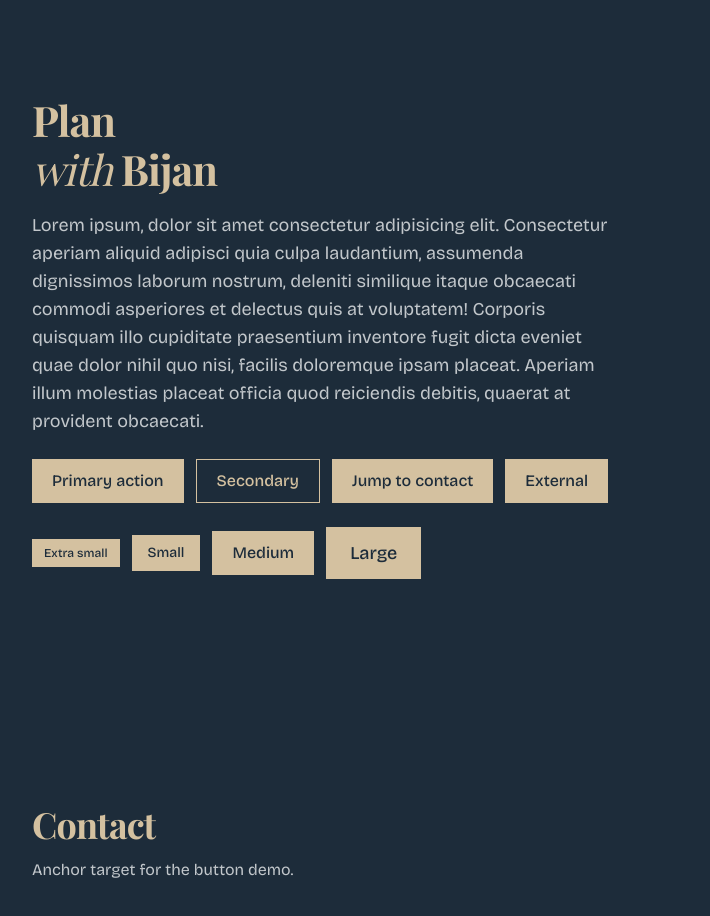
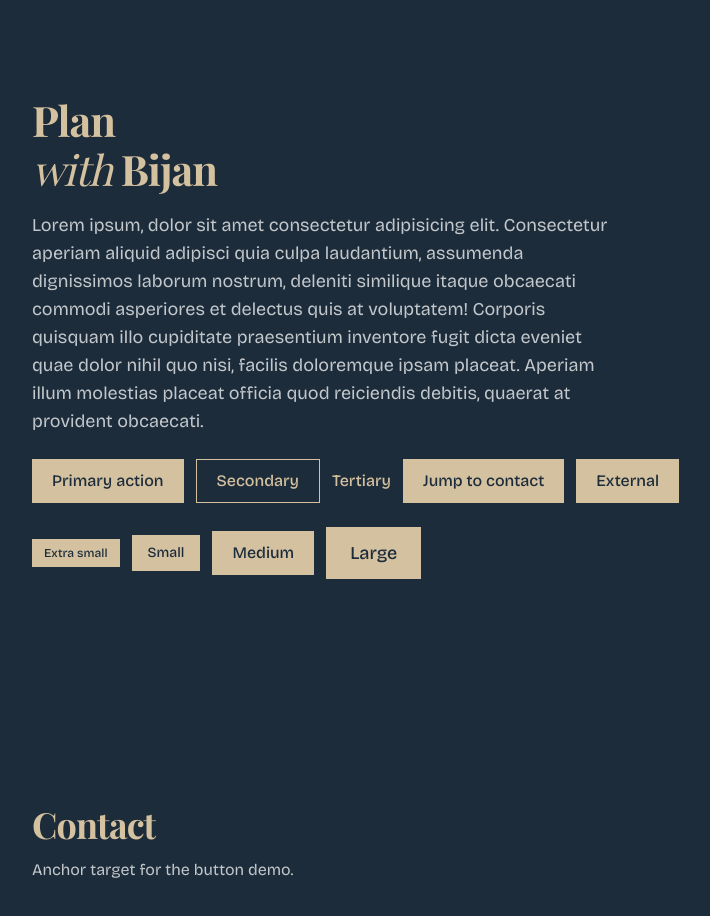
Before and after one commit to amirhoseinshahabnia/plan-with-bijan, a Next.js app: page / in a window 1280 px wide. Shown: the top 916 px of the page, without its empty margins (32-742 px from the left). Built offline with nearby package versions, Linux system fonts and the light colour scheme.

Commit message:
adds new button intent variant + creates compundVariants to differ between padding between reg btns and tertiary one

```diff
--- a/app/page.tsx
+++ b/app/page.tsx
@@ -27,6 +27,7 @@ export default function Home() {
           <div className="mt-6 flex flex-wrap gap-3">
             <Button>Primary action</Button>
             <Button intent="secondary">Secondary</Button>
+            <Button intent="tertiary">Tertiary</Button>
             <Button href="#contact" animation="moveUp">
               Jump to contact
             </Button>
--- a/components/ui/button.tsx
+++ b/components/ui/button.tsx
@@ -15,12 +15,14 @@ const buttonVariants = cva(
         primary: "bg-linen-500 text-slate-900 hover:bg-linen-400",
         secondary:
           "border border-linen-500 text-linen-500 bg-transparent hover:bg-linen-500/10",
+        tertiary:
+          "relative bg-transparent text-linen-500 transition-colors hover:text-linen-400 after:pointer-events-none after:absolute after:inset-x-0 after:h-px after:origin-left after:scale-x-0 after:bg-linen-400 after:transition-transform after:duration-200 after:ease-out hover:after:scale-x-100",
       },
       size: {
-        xs: "h-7 px-3 text-ds-caption",
-        sm: "h-9 px-4 text-ds-body-sm",
-        md: "h-11 px-5 text-ds-body-md",
-        lg: "h-13 px-6 text-ds-body-lg",
+        xs: "text-ds-caption",
+        sm: "text-ds-body-sm",
+        md: "text-ds-body-md",
+        lg: "text-ds-body-lg",
       },
       animation: {
         none: "transition-colors",
@@ -28,6 +30,32 @@ const buttonVariants = cva(
           "transition duration-200 ease-out hover:-translate-y-0.5 active:translate-y-0",
       },
     },
+    compoundVariants: [
+      { intent: ["primary", "secondary"], size: "xs", class: "h-7 px-3" },
+      { intent: ["primary", "secondary"], size: "sm", class: "h-9 px-4" },
+      { intent: ["primary", "secondary"], size: "md", class: "h-11 px-5" },
+      { intent: ["primary", "secondary"], size: "lg", class: "h-13 px-6" },
+      {
+        intent: "tertiary",
+        size: "xs",
+        class: "h-auto min-h-7 px-0 py-1 after:bottom-0",
+      },
+      {
+        intent: "tertiary",
+        size: "sm",
+        class: "h-auto min-h-9 px-0 py-1 after:bottom-0",
+      },
+      {
+        intent: "tertiary",
+        size: "md",
+        class: "h-auto min-h-11 px-0 py-1.5 after:bottom-0",
+      },
+      {
+        intent: "tertiary",
+        size: "lg",
+        class: "h-auto min-h-13 px-0 py-2 after:bottom-0",
+      },
+    ],
     defaultVariants: {
       intent: "primary",
       size: "md",
```
